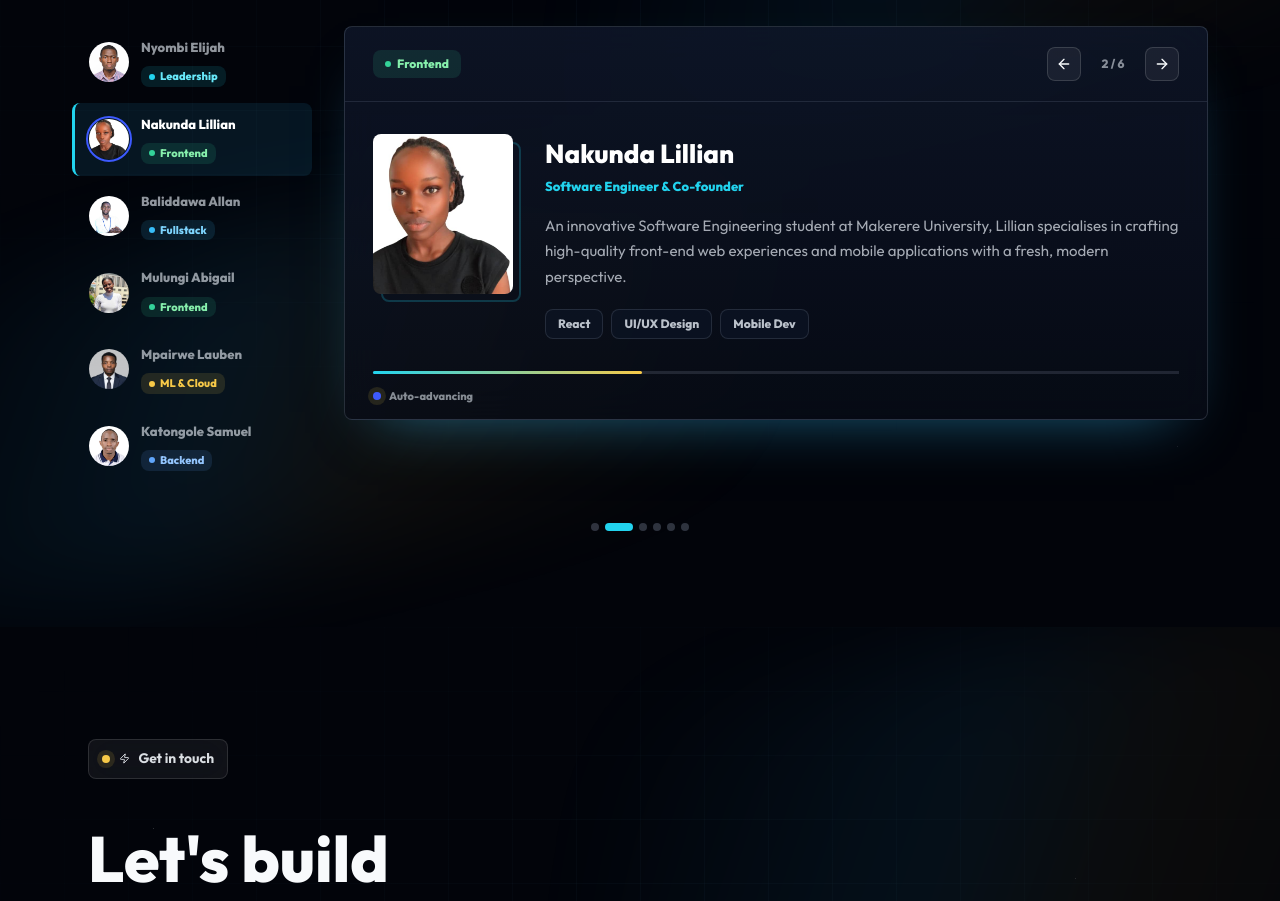
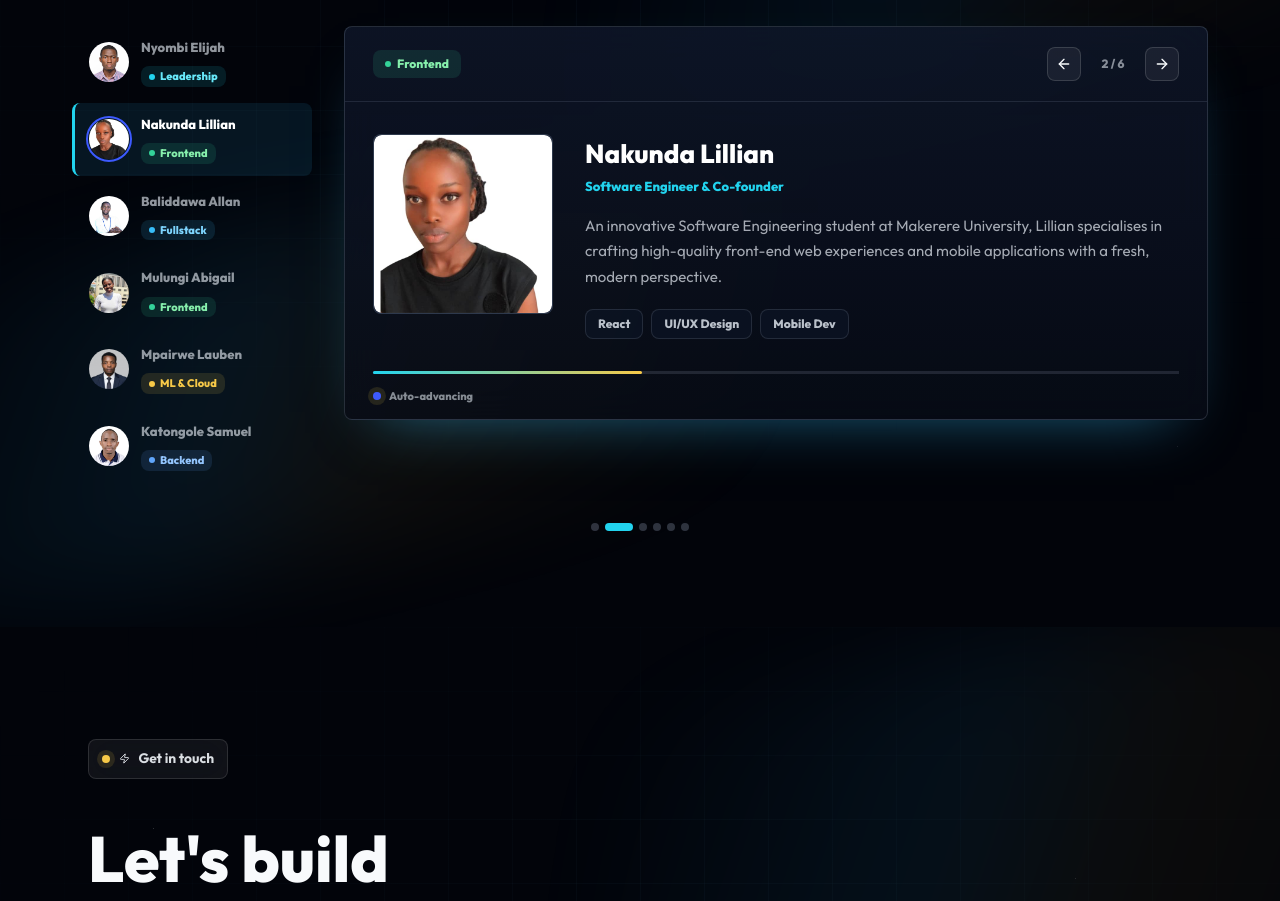
Before and after one commit to ionatech2025/ionatech, a React (Vite) app: page / in a window 1280 px wide. Shown: the part 9160-10061 px from the top of the page. Built offline with nearby package versions, Linux system fonts and the light colour scheme; no server answers.

Commit message:
Standardize team image display

```diff
--- a/src/Components/Team/Team.jsx
+++ b/src/Components/Team/Team.jsx
@@ -198,7 +198,6 @@ export default function Team() {
                   decoding="async"
                   style={styles.profileImg}
                 />
-                <div style={styles.imageAccent} />
               </div>
 
               <div style={styles.profileInfo}>
@@ -431,27 +430,21 @@ const styles = {
   },
   imageWrap: {
     position: "relative",
-    flexShrink: 0,
+    flex: "0 0 180px",
+    width: 180,
+    height: 180,
+    borderRadius: 8,
+    overflow: "hidden",
+    border: "1px solid rgba(148,163,184,0.24)",
+    background: "#0f172a",
   },
   profileImg: {
-    width: 140,
-    height: 160,
+    width: "100%",
+    height: "100%",
     objectFit: "cover",
+    objectPosition: "center top",
     borderRadius: 8,
     display: "block",
-    position: "relative",
-    zIndex: 1,
-  },
-  imageAccent: {
-    position: "absolute",
-    bottom: -8,
-    right: -8,
-    width: 140,
-    height: 160,
-    borderRadius: 8,
-    border: "2px solid #22d3ee",
-    opacity: 0.22,
-    zIndex: 0,
   },
   profileInfo: {
     flex: 1,
```
